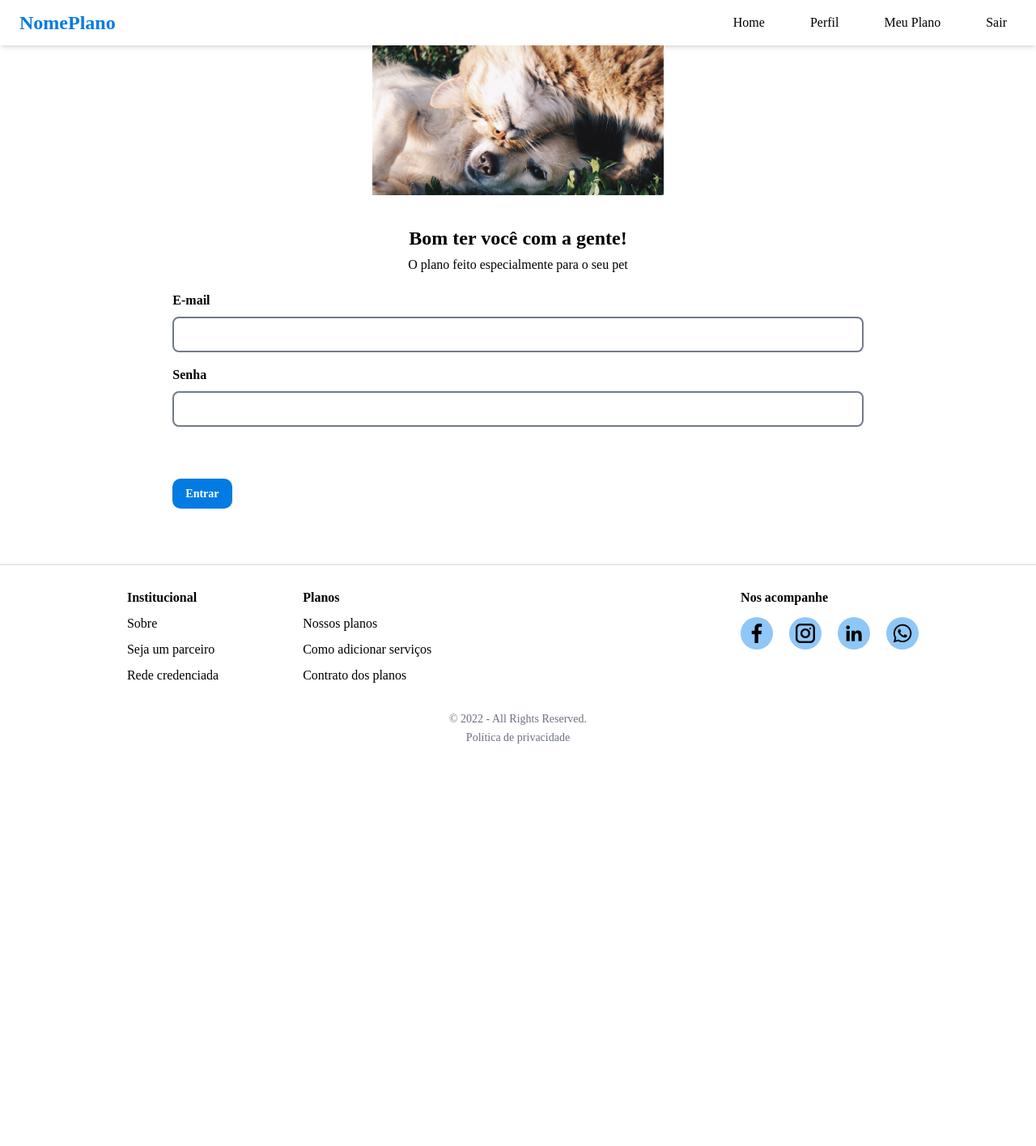
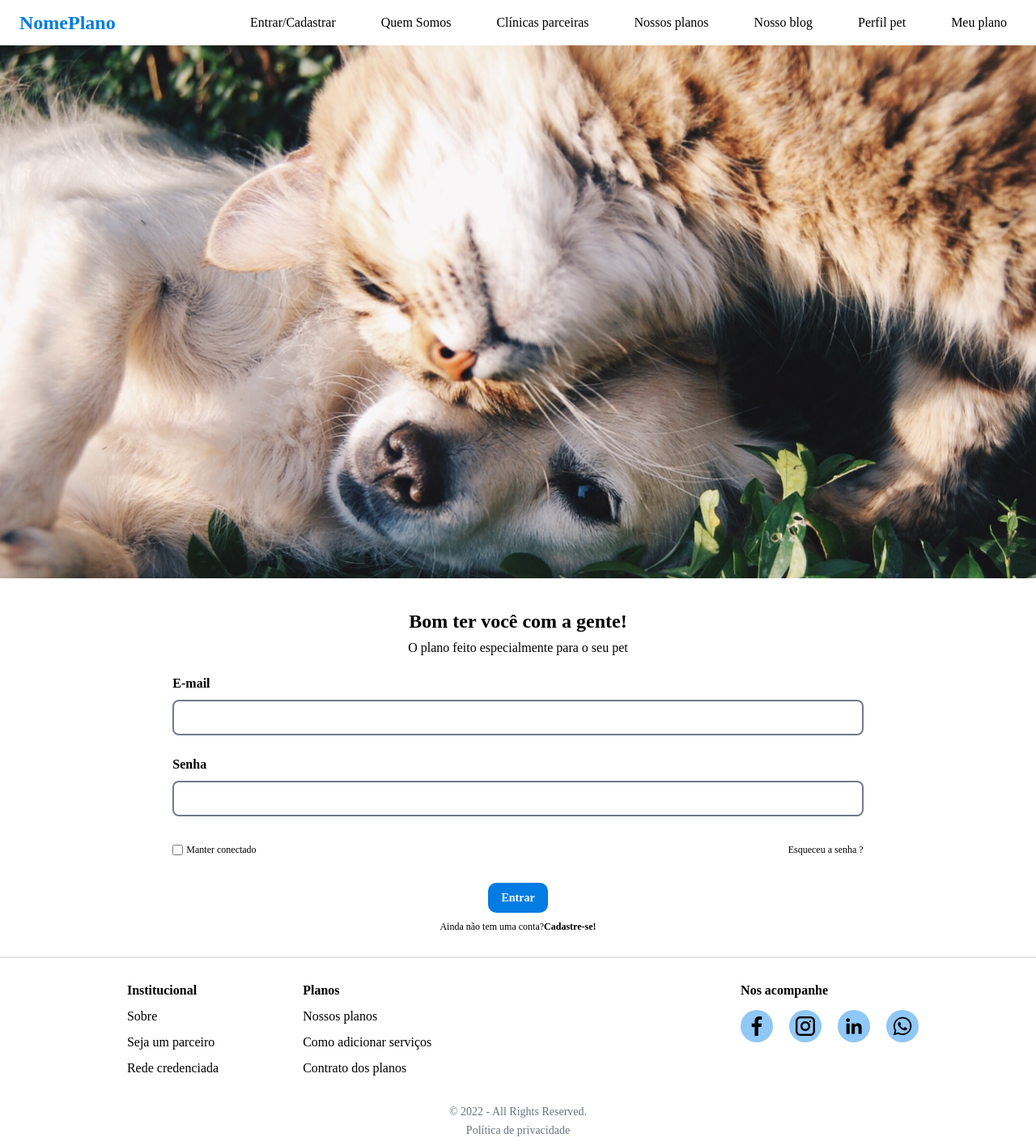
Before and after one commit to StaticDreamstate/GamaBoss, a React (Vite) app in the folder frontend/: page / in a window 1280 px wide. Shown: the whole page at 81% size. Before the commit the page ends 930 px from the top, so only its background shows below. Built offline with nearby package versions, Linux system fonts and the light colour scheme.

Commit message:
tela de login finalizada

```diff
--- a/frontend/src/components/Header/index.tsx
+++ b/frontend/src/components/Header/index.tsx
@@ -1,16 +1,21 @@
-import { useState } from "react";
+import { useContext, useState } from "react";
 import { Link } from "react-router-dom";
 import { icons } from "../../assets";
+import { AuthContext } from "../../contexts/AuthContext";
 import { linksNav } from "./linksNav";
 
 export default function Header() {
+  const { logout } = useContext(AuthContext);
   const [open, setOpen] = useState(false);
+
   return (
     <header className="bg-white w-screen h-14 shadow-md flex items-center justify-between px-6">
       <button className="text-3xl md:hidden" onClick={() => setOpen(!open)}>
         <img className="w-5" src={icons.iconMenu} alt="Icone de menu" />
       </button>
-      <h1 className="font-600 text-mobile-size-24px leading-mobile-line-26.4px text-primary-blue-1">NomePlano</h1>
+      <h1 className="font-600 text-mobile-size-24px leading-mobile-line-26.4px text-primary-blue-1">
+        NomePlano
+      </h1>
       <nav>
         <ul className="md:flex hidden items-center gap-8">
           {linksNav.map((link, index) => (
@@ -25,7 +30,7 @@ export default function Header() {
           ))}
         </ul>
         <ul
-          className={`md:hidden bg-zinc-500 fixed w-3/5 top-0 overflow-y-auto bottom-0 py-10 pl-4 duration-500 z-50 ${
+          className={`md:hidden bg-white fixed w-2/3 top-0 overflow-y-auto bottom-0 py-10 pl-4 duration-500 z-50 border border-r-primary-blue-1 ${
             open ? "left-0" : "left-[-100%]"
           }`}
         >
@@ -40,12 +45,18 @@ export default function Header() {
             <li key={link.name + index}>
               <Link
                 to={link.redirect}
-                className="my-7 px-3 inline-block hover:text-primary-blue-1 transition-colors"
+                className="my-3 px-3 inline-block hover:text-primary-blue-1 transition-colors"
               >
                 {link.name}
               </Link>
             </li>
           ))}
+          <button
+            onClick={logout}
+            className="my-3 px-3 inline-block hover:text-primary-blue-1 transition-colors"
+          >
+            Sair
+          </button>
         </ul>
       </nav>
     </header>
--- a/frontend/src/components/Header/linksNav.ts
+++ b/frontend/src/components/Header/linksNav.ts
@@ -1,6 +1,9 @@
 export const linksNav = [
-  { name: "Home", redirect: "/home" },
-  { name: "Perfil", redirect: "/perfil" },
-  { name: "Meu Plano", redirect: "/meu-plano" },
-  { name: "Sair", redirect: "/" },
+  { name: "Entrar/Cadastrar", redirect: "/" },
+  { name: "Quem Somos", redirect: "" },
+  { name: "Clínicas parceiras", redirect: "" },
+  { name: "Nossos planos", redirect: "/meu-plano" },
+  { name: "Nosso blog", redirect: "" },
+  { name: "Perfil pet", redirect: "/perfil" },
+  { name: "Meu plano", redirect: "/meu-plano" },
 ];
--- a/frontend/src/contexts/AuthContext/index.tsx
+++ b/frontend/src/contexts/AuthContext/index.tsx
@@ -7,7 +7,7 @@ export const AuthContext = createContext({} as IContext);
 
 export function AuthProvider({ children }: IAuthProvider) {
   const [user, setUser] = useState<IUser | null>();
-  const [errorResponse, setErrorResponse] = useState<any>();
+  const [errorResponse, setErrorResponse] = useState<any>(undefined);
   const [loading, setLoading] = useState(true);
   const navigate = useNavigate();
 
@@ -27,11 +27,10 @@ export function AuthProvider({ children }: IAuthProvider) {
       });
       localStorage.setItem("user", JSON.stringify(response.data));
       setUser(response.data);
-      setErrorResponse(response.status);
       navigate("/home");
       return await response.data;
     } catch (error) {
-      setErrorResponse(error);
+      setErrorResponse("errorLogin");
     }
   }
 
@@ -48,7 +47,7 @@ export function AuthProvider({ children }: IAuthProvider) {
   const logout = () => {
     localStorage.removeItem("user");
     setUser(null);
-    navigate("/login");
+    navigate("/");
   };
 
   return (
@@ -61,6 +60,7 @@ export function AuthProvider({ children }: IAuthProvider) {
         writeError,
         loading,
         errorResponse,
+        setErrorResponse
       }}
     >
       {children}
--- a/frontend/src/contexts/AuthContext/types.ts
+++ b/frontend/src/contexts/AuthContext/types.ts
@@ -11,6 +11,7 @@ export interface IContext extends IUser {
   logout: () => void;
   loading: boolean;
   errorResponse: any;
+  setErrorResponse: any
 }
 
 export interface IAuthProvider {
--- a/frontend/src/pages/Login/index.tsx
+++ b/frontend/src/pages/Login/index.tsx
@@ -1,4 +1,4 @@
-import { useContext, useState } from "react";
+import { useContext, useEffect, useState } from "react";
 import { images } from "../../assets";
 import Button from "../../components/Button";
 import { AuthContext } from "../../contexts/AuthContext";
@@ -6,16 +6,21 @@ import { AuthContext } from "../../contexts/AuthContext";
 export default function Login() {
   const [email, setEmail] = useState("");
   const [password, setPassword] = useState("");
-  const { writeError, errorResponse } = useContext(AuthContext);
+  const { writeError, errorResponse, setErrorResponse } =
+    useContext(AuthContext);
+
+  useEffect(() => {
+    setErrorResponse(null);
+  }, []);
 
   function handleSubmit(e: any) {
     e.preventDefault();
-    writeError(email, password)
+    writeError(email, password);
   }
 
   return (
     <main className="grid justify-items-center">
-      <img src={images.imagePets} alt="imagem de pets" className="" />
+      <img src={images.imagePets} alt="imagem de pets" className="w-screen" />
 
       <h2 className="justify-self-center pt-10 font-600 text-mobile-size-24px leading-mobile-line-26.4px">
         Bom ter você com a gente!
@@ -24,26 +29,61 @@ export default function Login() {
         O plano feito especialmente para o seu pet
       </p>
       <form className="w-2/3" onSubmit={handleSubmit}>
-        <label className="font-700 text-mobile-size-16px" htmlFor="email">E-mail</label>
+        <label className="font-700 text-mobile-size-16px" htmlFor="email">
+          E-mail
+        </label>
         <input
           key={"email"}
           type="email"
-          className="mt-2 mb-4 block w-full h-11 px-3 text-xl font-normal text-gray-700 border-2 border-gray-4 hover:border-primary-blue-1 focus:border-primary-blue-1 focus:outline-none rounded-lg transition ease-in-out"
+          className={`mt-2 mb-6 block w-full h-11 px-3 text-xl font-normal text-gray-700 border-2 border-gray-4 hover:border-primary-blue-1 focus:border-primary-blue-1 focus:outline-none rounded-lg transition ease-in-out ${
+            errorResponse ? "border-alert focus:border-alert" : ""
+          }`}
           value={email}
           onChange={(e) => setEmail(e.target.value)}
         />
-        <label className="font-700 text-mobile-size-16px" htmlFor="email">Senha</label>
+        <p
+          className={`absolute -mt-6 mx-2 text-[12px] ${
+            errorResponse ? "text-alert" : ""
+          }`}
+        >
+          {errorResponse == "empty" ? "Erro no preenchimento" : " "}
+          {errorResponse == "errorLogin" ? "Email ou senha inválidos" : ""}
+        </p>
+        <label className="font-700 text-mobile-size-16px" htmlFor="email">
+          Senha
+        </label>
         <input
           key={"password"}
           type="password"
-          className="mt-2 mb-4 block w-full h-11 px-3 text-xl font-normal text-gray-700 border-2 border-gray-4 hover:border-primary-blue-1 focus:border-primary-blue-1 focus:outline-none rounded-lg transition ease-in-out"
+          className={`mt-2 mb-4 block w-full h-11 px-3 text-xl font-normal text-gray-700 border-2 border-gray-4 hover:border-primary-blue-1 focus:border-primary-blue-1 focus:outline-none rounded-lg transition ease-in-out ${
+            errorResponse ? "border-alert focus:border-alert" : ""
+          }`}
           value={password}
           onChange={(e) => setPassword(e.target.value)}
         />
-        <p className="absolute z-0">
-          {errorResponse == "empty" ? "Erro no preenchimento" : " "}
+        <p
+          className={`absolute -mt-4 mx-2 text-[12px] ${
+            errorResponse ? "text-alert" : ""
+          }`}
+        >
+          {errorResponse == "empty" ? "Erro no preenchimento" : ""}
+          {errorResponse == "errorLogin" ? "Email ou senha inválidos" : ""}
         </p>
-        <Button className="my-12 " buttonLabel="Entrar" type="submit" />
+        <div className="flex my-8 justify-between">
+          <div className="flex items-center">
+            <input type="checkbox" />
+            <label className="px-1 font-400 text-[12px]" htmlFor="checkbox">
+              Manter conectado
+            </label>
+          </div>
+          <a className="font-400 text-[12px]" href="">
+            Esqueceu a senha ?
+          </a>
+        </div>
+        <div className="flex flex-col items-center">
+          <Button className="w-auto" buttonLabel="Entrar" type="submit" />
+          <span className="font-400 text-[12px] my-2">Ainda não tem uma conta?<a className="font-600 text-[12px]" href="">Cadastre-se!</a></span>
+        </div>
       </form>
     </main>
   );
--- a/frontend/src/services/api/index.ts
+++ b/frontend/src/services/api/index.ts
@@ -10,6 +10,7 @@ function getTokenFromLocalStorage() {
 
 export const requestApi = axios.create({
   baseURL: "https://reqres.in/api",
+  // https://api-gamaboss.herokuapp.com
   headers: {
     Authorization: `Bearer ${getTokenFromLocalStorage()}`,
   },
```
